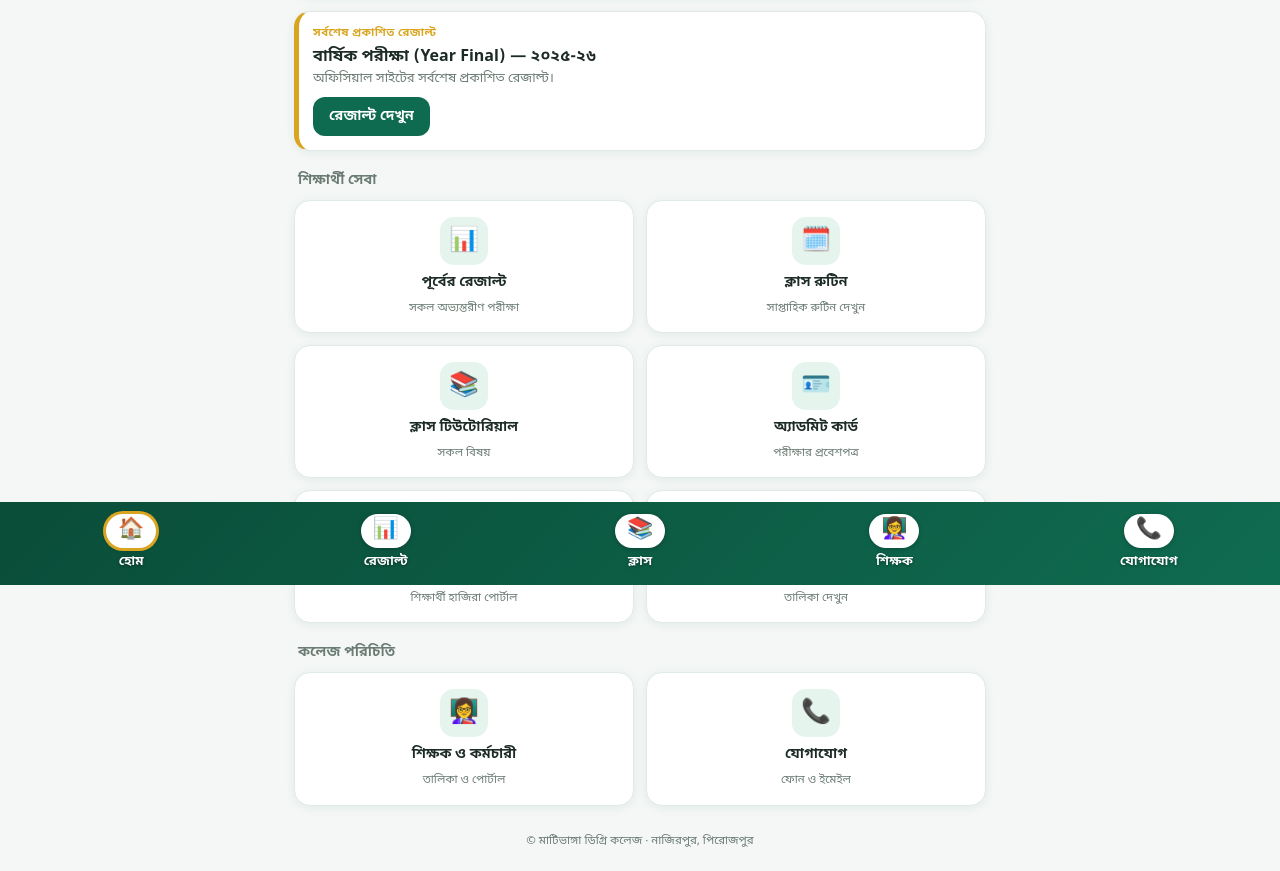
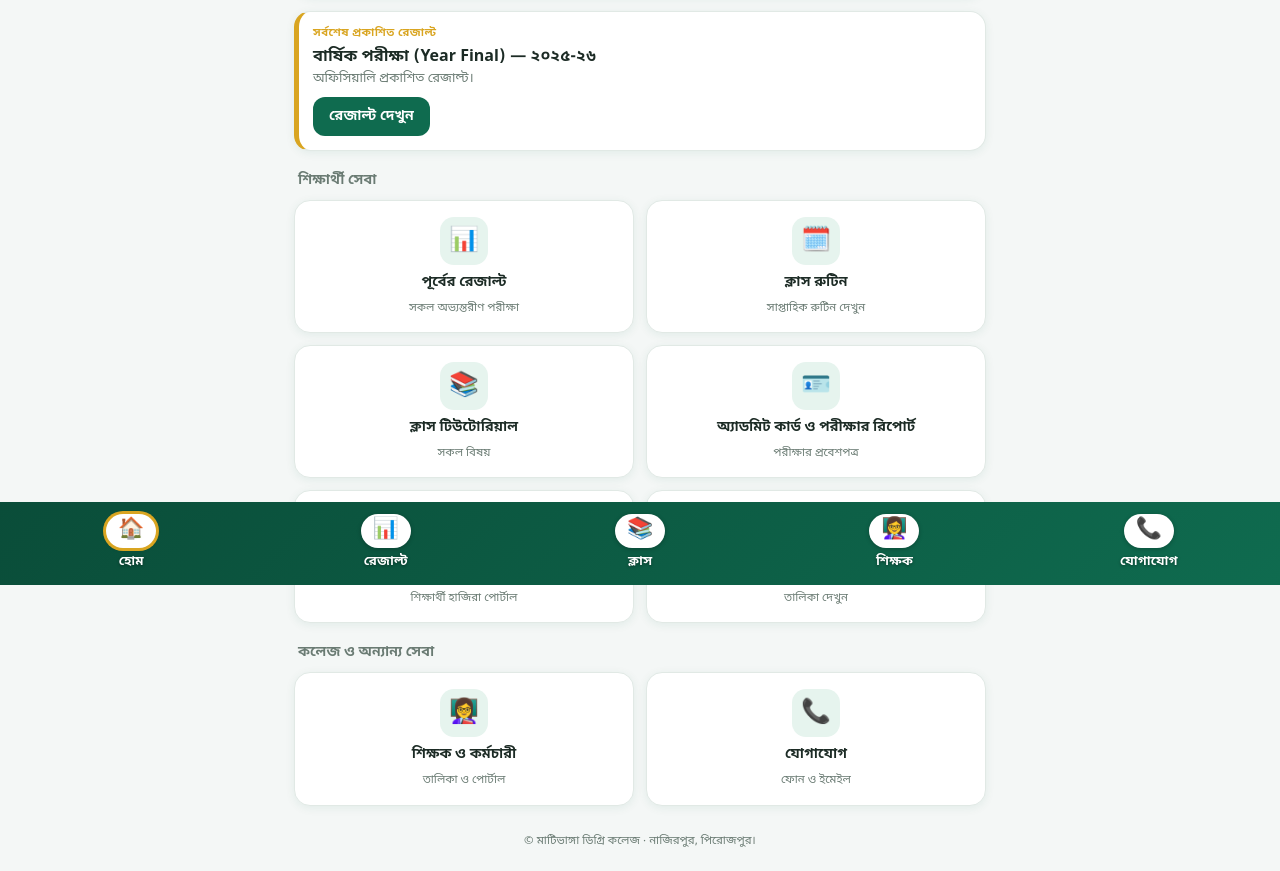
Before and after one commit to md-lingkon/matibhanga-app, a website: page www/index.html in a window 1280 px wide. Shown: the part 215-1086 px from the top of the page. Drawn offline with Linux system fonts and the light colour scheme.

Commit message:
Revise text in index.html for better clarity
Updated text for clarity and consistency in the HTML content.

```diff
--- a/www/index.html
+++ b/www/index.html
@@ -192,7 +192,7 @@ nav button.active .i{box-shadow:0 0 0 3px var(--gold),0 1px 4px rgba(0,0,0,.25)}
     <div class="highlight">
       <div class="tag">সর্বশেষ প্রকাশিত রেজাল্ট</div>
       <h3 id="latestTitle">বার্ষিক পরীক্ষা (Year Final) — ২০২৫-২৬</h3>
-      <p>অফিসিয়াল সাইটের সর্বশেষ প্রকাশিত রেজাল্ট।</p>
+      <p>অফিসিয়ালি প্রকাশিত রেজাল্ট।</p>
       <button class="btn" data-open="result_latest">রেজাল্ট দেখুন</button>
     </div>
 
@@ -201,17 +201,17 @@ nav button.active .i{box-shadow:0 0 0 3px var(--gold),0 1px 4px rgba(0,0,0,.25)}
       <button class="tile" data-open="result_all" style="font:inherit;color:inherit"><div class="ic">📊</div><b>পূর্বের রেজাল্ট</b><span>সকল অভ্যন্তরীণ পরীক্ষা</span></button>
       <button class="tile" data-open="routine" style="font:inherit;color:inherit"><div class="ic">🗓️</div><b>ক্লাস রুটিন</b><span>সাপ্তাহিক রুটিন দেখুন</span></button>
       <button class="tile" data-open="tutorial" style="font:inherit;color:inherit"><div class="ic">📚</div><b>ক্লাস টিউটোরিয়াল</b><span>সকল বিষয়</span></button>
-      <button class="tile" data-open="admit" style="font:inherit;color:inherit"><div class="ic">🪪</div><b>অ্যাডমিট কার্ড</b><span>পরীক্ষার প্রবেশপত্র</span></button>
+      <button class="tile" data-open="admit" style="font:inherit;color:inherit"><div class="ic">🪪</div><b>অ্যাডমিট কার্ড ও পরীক্ষার রিপোর্ট</b><span>পরীক্ষার প্রবেশপত্র</span></button>
       <button class="tile" data-open="attendance" style="font:inherit;color:inherit"><div class="ic">✅</div><b>ক্লাস হাজিরা</b><span>শিক্ষার্থী হাজিরা পোর্টাল</span></button>
       <button class="tile" data-open="students" style="font:inherit;color:inherit"><div class="ic">👨‍🎓</div><b>শিক্ষার্থী তালিকা</b><span>তালিকা দেখুন</span></button>
     </div>
 
-    <h3 class="sec">কলেজ পরিচিতি</h3>
+    <h3 class="sec">কলেজ ও অন্যান্য সেবা</h3>
     <div class="grid">
       <button class="tile" data-go="staff" style="font:inherit;color:inherit"><div class="ic">👩‍🏫</div><b>শিক্ষক ও কর্মচারী</b><span>তালিকা ও পোর্টাল</span></button>
       <button class="tile" data-go="contact" style="font:inherit;color:inherit"><div class="ic">📞</div><b>যোগাযোগ</b><span>ফোন ও ইমেইল</span></button>
     </div>
-    <div class="footer">© মাটিভাঙ্গা ডিগ্রি কলেজ · নাজিরপুর, পিরোজপুর</div>
+    <div class="footer">© মাটিভাঙ্গা ডিগ্রি কলেজ · নাজিরপুর, পিরোজপুর।</div>
   </section>
 
   <!-- RESULTS -->
@@ -272,11 +272,11 @@ nav button.active .i{box-shadow:0 0 0 3px var(--gold),0 1px 4px rgba(0,0,0,.25)}
     </div>
     <h3 class="sec">কলেজের ঠিকানা</h3>
     <div class="list">
-      <a class="row" href="https://www.google.com/maps/dir/Matibhanga+Degree+College,+Mativangga+Union,+Bangladesh/Matibhanga+Degree+College,+Mativangga+Union,+Bangladesh/@22.8224542,89.9346647,12z/data=!4m13!4m12!1m5!1m1!1s0x39ffe3d040004e4d:0x7ad1122b8955a22!2m2!1d89.9441442!2d22.8153279!1m5!1m1!1s0x39ffe3d040004e4d:0x7ad1122b8955a22!2m2!1d89.9441442!2d22.8153279?entry=ttu&g_ep=EgoyMDI2MTExOC4xIKXMDSoASAFQAw%3D%3D" target="_blank" rel="noopener">
+      <a class="row" href="https://www.google.com/maps/dir//Matibhanga+Degree+College,+Mativangga+Union" target="_blank" rel="noopener">
         <div class="ic">📍</div><div class="t"><b>মাটিভাঙ্গা ডিগ্রি কলেজ</b><span>মাটিভাঙ্গা, নাজিরপুর, পিরোজপুর — ম্যাপে দেখুন</span></div><span class="go">›</span>
       </a>
       <a class="row" href="https://sites.google.com/view/matibhangadegreecollege/" target="_blank" rel="noopener">
-        <div class="ic">🌐</div><div class="t"><b>অফিশিয়াল ওয়েবসাইট</b><span>sites.google.com/view/matibhangadegreecollege</span></div><span class="go">›</span>
+        <div class="ic">🌐</div><div class="t"><b>অফিশিয়াল ওয়েব পোর্টাল</b><span>sites.google.com/view/matibhangadegreecollege</span></div><span class="go">›</span>
       </a>
       <button class="row" data-share="1" type="button">
         <div class="ic">📤</div><div class="t"><b>অ্যাপ শেয়ার করুন</b><span>বন্ধু ও সহপাঠীদের ডাউনলোড লিংক পাঠান</span></div><span class="go">›</span>
```
